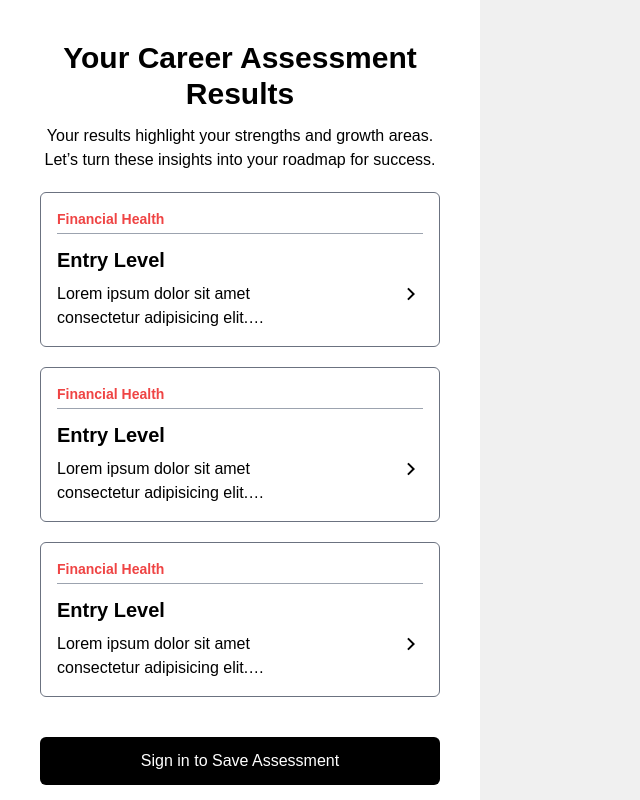
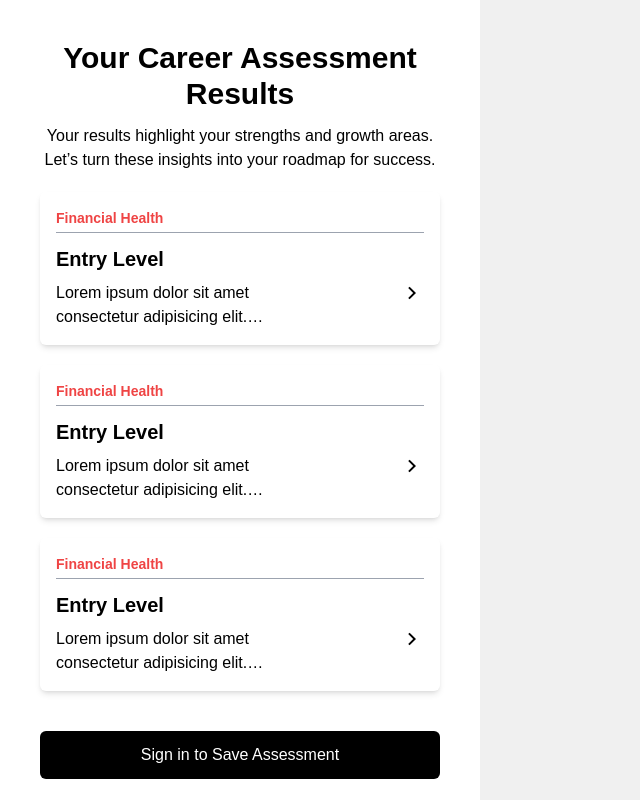
Before and after one commit to marybethsato/uvaro-assess, a React (Create React App) app: page /result in a window 1280 px wide. Shown: the whole page, without its empty margins (0-640 px from the left). Built offline with nearby package versions, Linux system fonts and the light colour scheme.

Commit message:
added shadow to the result page

```diff
--- a/src/components/result/ResultCard.tsx
+++ b/src/components/result/ResultCard.tsx
@@ -1,9 +1,8 @@
 import { RiArrowRightSLine } from "react-icons/ri";
-import Layout from "../Layout";
 
 export default function ResultCard() {
   return (
-    <div className="p-4 border border-gray-500 my-5 rounded-md">
+    <div className="p-4 shadow-md my-5 rounded-md">
       <p className="text-red-500 font-semibold text-sm ">Financial Health</p>
       <hr className="h-px mt-1 border-0 bg-gray-400" />
       <div className="flex flex-row items-center mt-3 justify-between">
```
